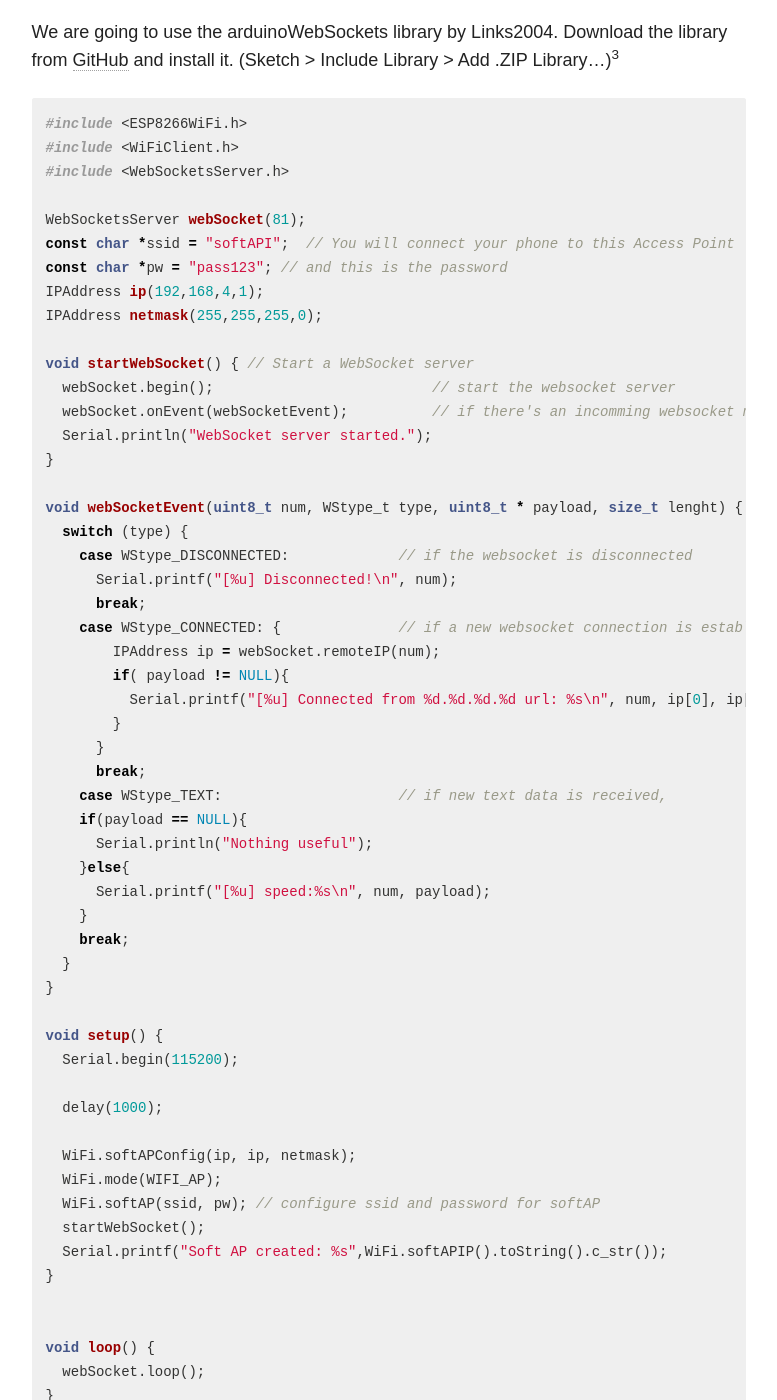
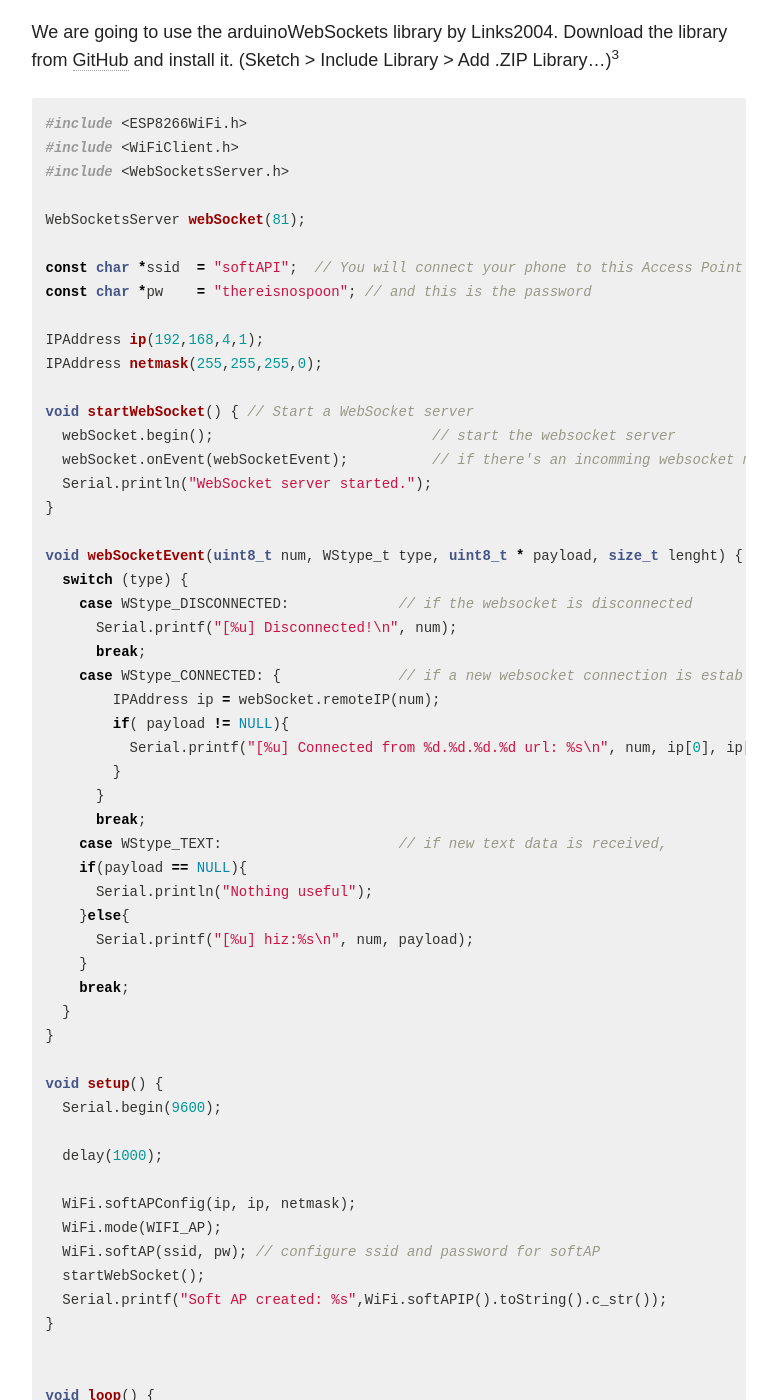
Before and after one commit to andreyuhai/andreyuhai.github.io.old, a Jekyll site: the page built from _posts/articles/2018-06-19-wifi-controlled-rc-car-using-esp8266.md, in a window 1280 px wide and 1400 px high, scrolled down 11884 px. Shown: the whole window, without its empty margins (348-1125 px from the left). Built offline with Jekyll 4.4.1, drawn with Linux system fonts in a browser that asks for light colours; nearby versions of some CDN libraries; comment, search, counter and statistics services are not loaded.

Commit message:
Esp8266 code fixed.

````diff
--- a/_posts/articles/2018-06-19-wifi-controlled-rc-car-using-esp8266.md
+++ b/_posts/articles/2018-06-19-wifi-controlled-rc-car-using-esp8266.md
@@ -409,8 +409,10 @@ We are going to use the arduinoWebSockets library by Links2004. Download the lib
 #include <WebSocketsServer.h>
 
 WebSocketsServer webSocket(81);
-const char *ssid = "softAPI";  // You will connect your phone to this Access Point
-const char *pw = "pass123"; // and this is the password
+
+const char *ssid  = "softAPI";  // You will connect your phone to this Access Point
+const char *pw    = "thereisnospoon"; // and this is the password
+
 IPAddress ip(192,168,4,1);
 IPAddress netmask(255,255,255,0);
 
@@ -436,14 +438,14 @@ void webSocketEvent(uint8_t num, WStype_t type, uint8_t * payload, size_t lenght
     if(payload == NULL){
       Serial.println("Nothing useful");
     }else{
-      Serial.printf("[%u] speed:%s\n", num, payload);
+      Serial.printf("[%u] hiz:%s\n", num, payload);
     }
     break;
   }
 }
 
 void setup() {
-  Serial.begin(115200);
+  Serial.begin(9600);
 
   delay(1000);
 
@@ -458,6 +460,7 @@ void setup() {
 void loop() {
   webSocket.loop();
 }
+
 ```
 **_I will be updating this post adding more detailed explanations and photos from the project when I have more time to focus on this post. Till then, you can contact me via email for any question about the project._**
 
````
